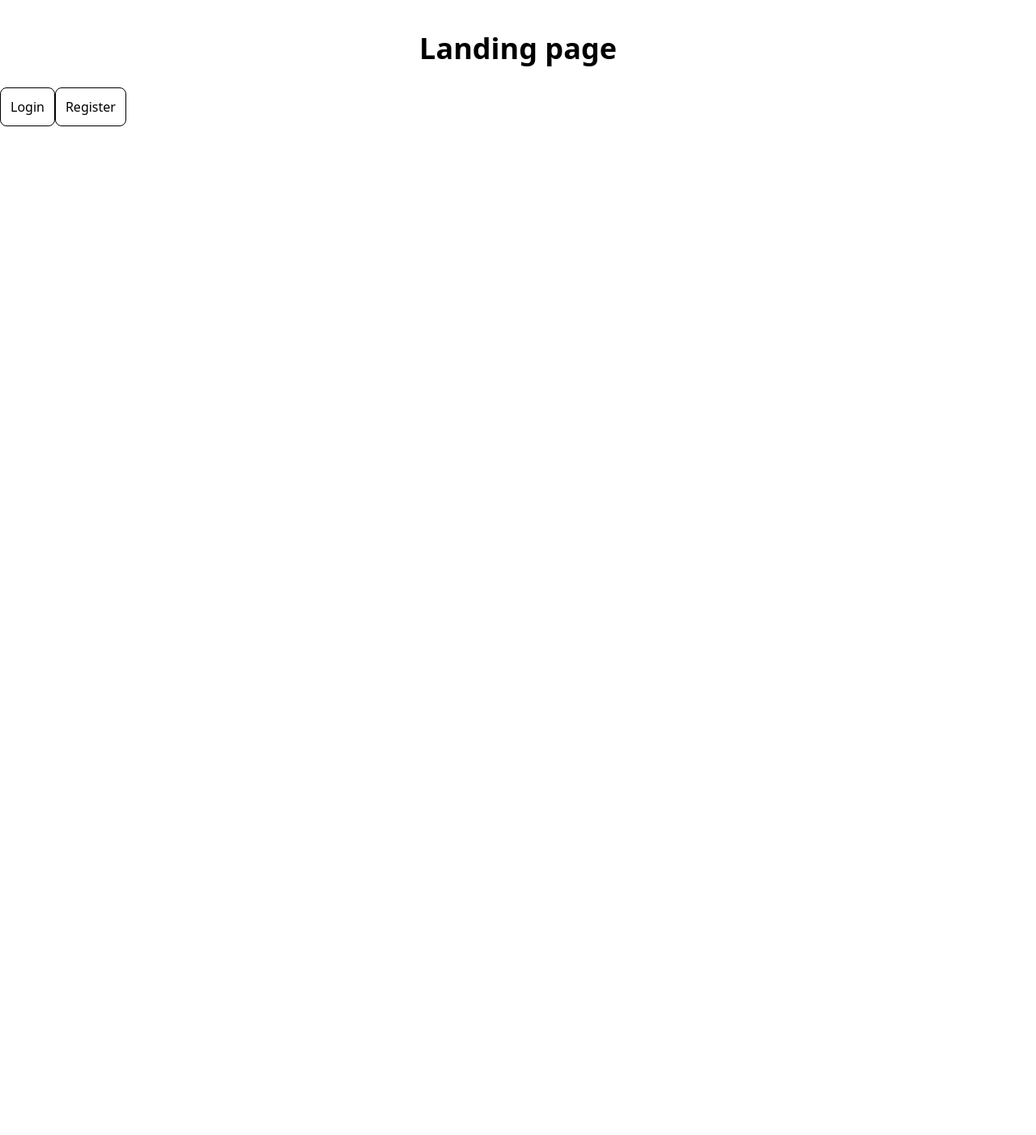
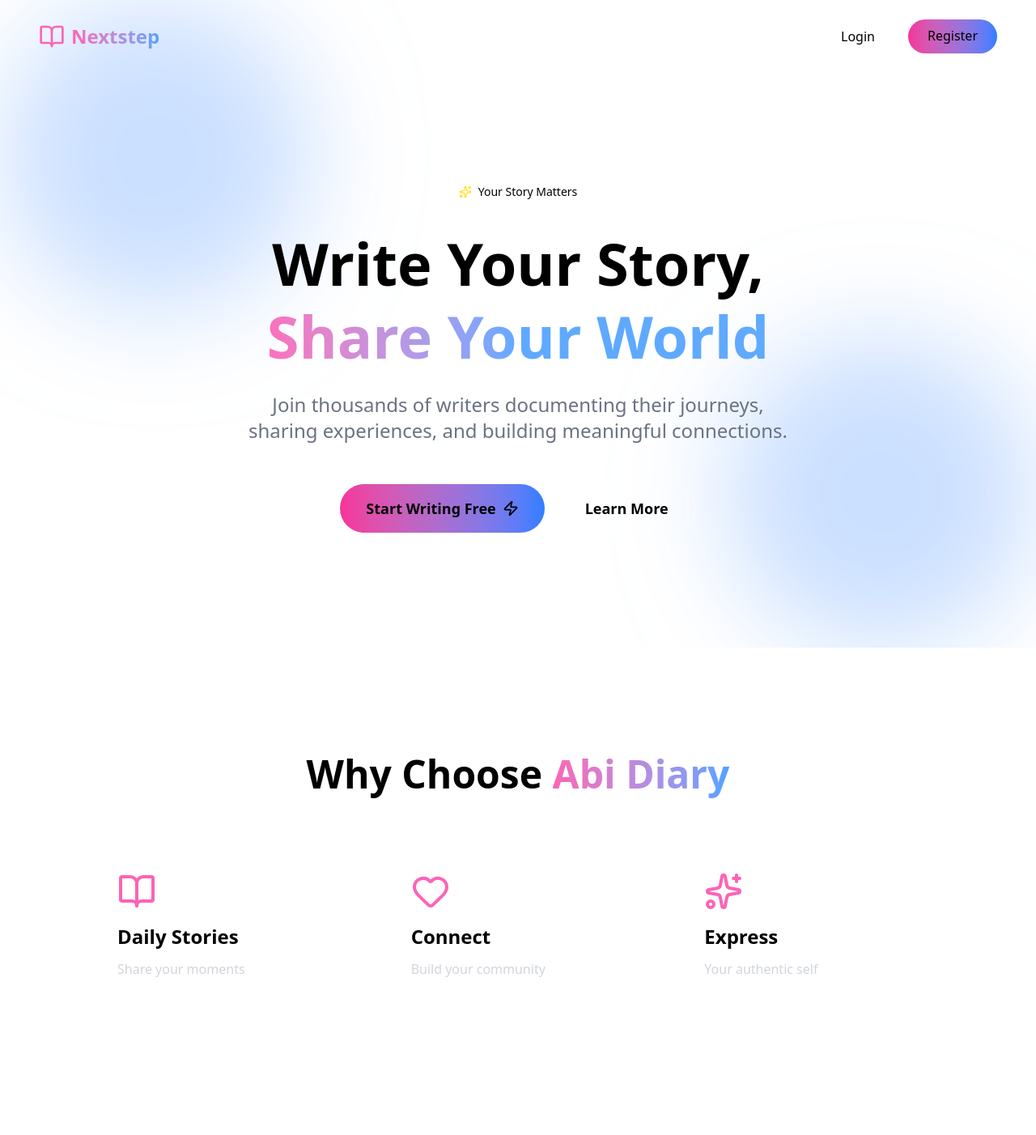
Before and after one commit to daysuwaa/nextstep_fe, a Next.js app: page / in a window 1280 px wide. Shown: the top 1402 px of the page at 81% size. Before the commit the page ends 800 px from the top, so only its background shows below. Built offline with nearby package versions, Linux system fonts and the light colour scheme.

Commit message:
enhances landing page

```diff
--- a/package.json
+++ b/package.json
@@ -10,6 +10,8 @@
   },
   "dependencies": {
     "axios": "^1.12.2",
+    "lucide": "^0.546.0",
+    "lucide-react": "^0.546.0",
     "next": "15.5.3",
     "react": "19.1.0",
     "react-dom": "19.1.0",
--- a/src/app/page.tsx
+++ b/src/app/page.tsx
@@ -1,14 +1,209 @@
-import Link from 'next/link'
-import React from 'react'
+"use client"
+import React, { useState, useEffect } from 'react';
+import { BookOpen, Sparkles, Heart, TrendingUp, Zap } from 'lucide-react';
 
-const page = () => {
+export default function AbiDiaryLanding() {
+  const [scrollY, setScrollY] = useState(0);
+  const [mousePosition, setMousePosition] = useState({ x: 0, y: 0 });
+
+  useEffect(() => {
+    const handleScroll = () => setScrollY(window.scrollY);
+    const handleMouseMove = (e) => {
+      setMousePosition({ x: e.clientX, y: e.clientY });
+    };
+
+    window.addEventListener('scroll', handleScroll);
+    window.addEventListener('mousemove', handleMouseMove);
+
+    return () => {
+      window.removeEventListener('scroll', handleScroll);
+      window.removeEventListener('mousemove', handleMouseMove);
+    };
+  }, []);
+
+  const features = [
+    { icon: BookOpen, title: 'Daily Stories', desc: 'Share your moments' },
+    { icon: Heart, title: 'Connect', desc: 'Build your community' },
+    { icon: Sparkles, title: 'Express', desc: 'Your authentic self' },
+  ];
+
+  const stats = [
+    { number: '10K+', label: 'Active Writers' },
+    { number: '50K+', label: 'Stories Shared' },
+    { number: '100K+', label: 'Readers' },
+  ];
+
   return (
-    <div>
-      <h1 className='text-4xl text-center p-10 font-semibold'>Landing page</h1>
-      <Link href ='/auth/login' className='border rounded-lg p-3'>Login</Link>
-      <Link href= '/auth/register' className='border rounded-lg p-3'>Register</Link>
+    <div className="min-h-screen  text-black overflow-hidden">
+      {/* Animated Background Elements */}
+      <div className="fixed inset-0 overflow-hidden pointer-events-none">
+        <div
+          className="absolute w-96 h-96 bg-blue-500 rounded-full mix-blend-multiply filter blur-3xl opacity-20 animate-pulse"
+          style={{
+            left: `${mousePosition.x * 0.02}px`,
+            top: `${mousePosition.y * 0.02}px`,
+          }}
+        />
+        <div
+          className="absolute w-96 h-96 bg-blue-500 rounded-full mix-blend-multiply filter blur-3xl opacity-20 animate-pulse"
+          style={{
+            right: `${mousePosition.x * 0.01}px`,
+            bottom: `${mousePosition.y * 0.01}px`,
+            animationDelay: '2s'
+          }}
+        />
+      </div>
+
+      {/* Navigation */}
+      <nav className="relative z-10 flex items-center justify-between px-6 md:px-12 py-6">
+        <div className="flex items-center gap-2 group">
+          <BookOpen className="w-8 h-8 text-pink-400 group-hover:rotate-12 transition-transform duration-300" />
+          <span className="text-2xl font-bold bg-gradient-to-r from-pink-400 to-blue-400 bg-clip-text text-transparent">
+           Nextstep
+          </span>
+        </div>
+
+        <div className="flex gap-4">
+          <a
+            href="/auth/login"
+            className="px-6 py-2 rounded-full border border-white/30 hover:bg-white/10 backdrop-blur-sm transition-all duration-300 hover:scale-105"
+          >
+            Login
+          </a>
+          <a
+            href="/auth/register"
+            className="px-6 py-2 rounded-full bg-gradient-to-r from-pink-500 to-blue-500 hover:from-pink-600 hover:to-blue-600 transition-all duration-300 hover:scale-105 hover:shadow-lg hover:shadow-blue-500/50"
+          >
+            Register
+          </a>
+        </div>
+      </nav>
+
+      {/* Hero Section */}
+      <div className="relative z-10 max-w-6xl mx-auto px-6 md:px-12 pt-20 md:pt-32 pb-20">
+        <div
+          className="text-center transform transition-all duration-1000"
+          style={{ transform: `translateY(${scrollY * 0.3}px)` }}
+        >
+          <div className="inline-block mb-6 px-6 py-2 rounded-full bg-white/10 backdrop-blur-md border border-white/20">
+            <span className="flex items-center gap-2 text-sm">
+              <Sparkles className="w-4 h-4 text-yellow-300" />
+              Your Story Matters
+            </span>
+          </div>
+
+          <h1 className="text-5xl md:text-7xl font-bold mb-6 leading-tight">
+            Write Your Story,
+            <br />
+            <span className="bg-gradient-to-r from-pink-400 via-blue-400 to-blue-400 bg-clip-text text-transparent animate-pulse">
+              Share Your World
+            </span>
+          </h1>
+
+          <p className="text-xl md:text-2xl text-gray-500 mb-12 max-w-2xl mx-auto">
+            Join thousands of writers documenting their journeys, sharing experiences, and building meaningful connections.
+          </p>
+
+          <div className="flex flex-col sm:flex-row gap-4 justify-center items-center">
+            <a
+              href="/auth/register"
+              className="group px-8 py-4 rounded-full bg-gradient-to-r from-pink-500 to-blue-500 text-lg font-semibold hover:shadow-2xl hover:shadow-blue-500/50 transition-all duration-300 hover:scale-110 flex items-center gap-2"
+            >
+              Start Writing Free
+              <Zap className="w-5 h-5 group-hover:translate-x-1 transition-transform" />
+            </a>
+            <a
+              href="#features"
+              className="px-8 py-4 rounded-full border-2 border-white/30 hover:bg-white/10 backdrop-blur-sm transition-all duration-300 hover:scale-105 text-lg font-semibold"
+            >
+              Learn More
+            </a>
+          </div>
+        </div>
+
+        {/* Floating Cards Preview */}
+        {/* <div className="mt-20 relative">
+          <div className="grid grid-cols-1 md:grid-cols-3 gap-6">
+            {[1, 2, 3].map((i) => (
+              <div
+                key={i}
+                className="group p-6 rounded-2xl bg-white/5 backdrop-blur-lg border border-white/10 hover:bg-white/10 transition-all duration-500 hover:scale-105 hover:shadow-2xl hover:shadow-blue-500/20"
+                style={{
+                  animation: `float ${3 + i}s ease-in-out infinite`,
+                  animationDelay: `${i * 0.2}s`
+                }}
+              >
+                <div className="w-12 h-12 rounded-xl bg-gradient-to-br from-pink-500 to-blue-500 mb-4 group-hover:rotate-12 transition-transform duration-300" />
+                <div className="h-4 bg-white/20 rounded mb-2 w-3/4" />
+                <div className="h-3 bg-white/10 rounded w-full" />
+              </div>
+            ))}
+          </div>
+        </div> */}
+      </div>
+
+      {/* Stats Section */}
+      {/* <div className="relative z-10 max-w-6xl mx-auto px-6 md:px-12 py-20">
+        <div className="grid grid-cols-1 md:grid-cols-3 gap-8">
+          {stats.map((stat, i) => (
+            <div
+              key={i}
+              className="text-center p-8 rounded-2xl bg-white/5 backdrop-blur-lg border border-white/10 hover:bg-white/10 transition-all duration-300 hover:scale-105"
+            >
+              <div className="text-4xl md:text-5xl font-bold bg-gradient-to-r from-pink-400 to-blue-400 bg-clip-text text-transparent mb-2">
+                {stat.number}
+              </div>
+              <div className="text-gray-300 text-lg">{stat.label}</div>
+            </div>
+          ))}
+        </div>
+      </div> */}
+
+      {/* Features Section */}
+      <div id="features" className="relative z-10 mt-[7rem] max-w-6xl mx-auto px-6 md:px-12 py-20">
+        <h2 className="text-4xl md:text-5xl font-bold text-center mb-16">
+          Why Choose <span className="bg-gradient-to-r from-pink-400 to-blue-400 bg-clip-text text-transparent">Abi Diary</span>
+        </h2>
+
+        <div className="grid grid-cols-1 md:grid-cols-3 gap-8">
+          {features.map((feature, i) => (
+            <div
+              key={i}
+              className="group p-8 rounded-2xl bg-white/5 backdrop-blur-lg border border-white/10 hover:bg-white/10 transition-all duration-500 hover:scale-105 hover:shadow-2xl hover:shadow-blue-500/20"
+            >
+              <feature.icon className="w-12 h-12 text-pink-400 mb-4 group-hover:scale-110 group-hover:rotate-12 transition-transform duration-300" />
+              <h3 className="text-2xl font-bold mb-3">{feature.title}</h3>
+              <p className="text-gray-300">{feature.desc}</p>
+            </div>
+          ))}
+        </div>
+      </div>
+
+      {/* CTA Section */}
+      <div className="relative z-10 max-w-4xl mx-auto px-6 md:px-12 py-20 text-center">
+        <div className="p-12 rounded-3xl bg-gradient-to-r from-pink-500/20 to-blue-500/20 backdrop-blur-lg border border-white/20">
+          <h2 className="text-3xl md:text-5xl font-bold mb-6">
+            Ready to Start Your Journey?
+          </h2>
+          <p className="text-xl text-gray-300 mb-8">
+            Join our community of storytellers today
+          </p>
+          <a
+            href="/auth/register"
+            className="inline-flex items-center gap-2 px-10 py-5 rounded-full bg-gradient-to-r from-pink-500 to-blue-500 text-lg font-semibold hover:shadow-2xl hover:shadow-blue-500/50 transition-all duration-300 hover:scale-110"
+          >
+            Get Started Now
+            <TrendingUp className="w-5 h-5" />
+          </a>
+        </div>
+      </div>
+
+      <style jsx>{`
+        @keyframes float {
+          0%, 100% { transform: translateY(0px); }
+          50% { transform: translateY(-20px); }
+        }
+      `}</style>
     </div>
-  )
+  );
 }
-
-export default page
```
Also changed, not shown: 1 other file (tests, documents, lock files or other folders).
